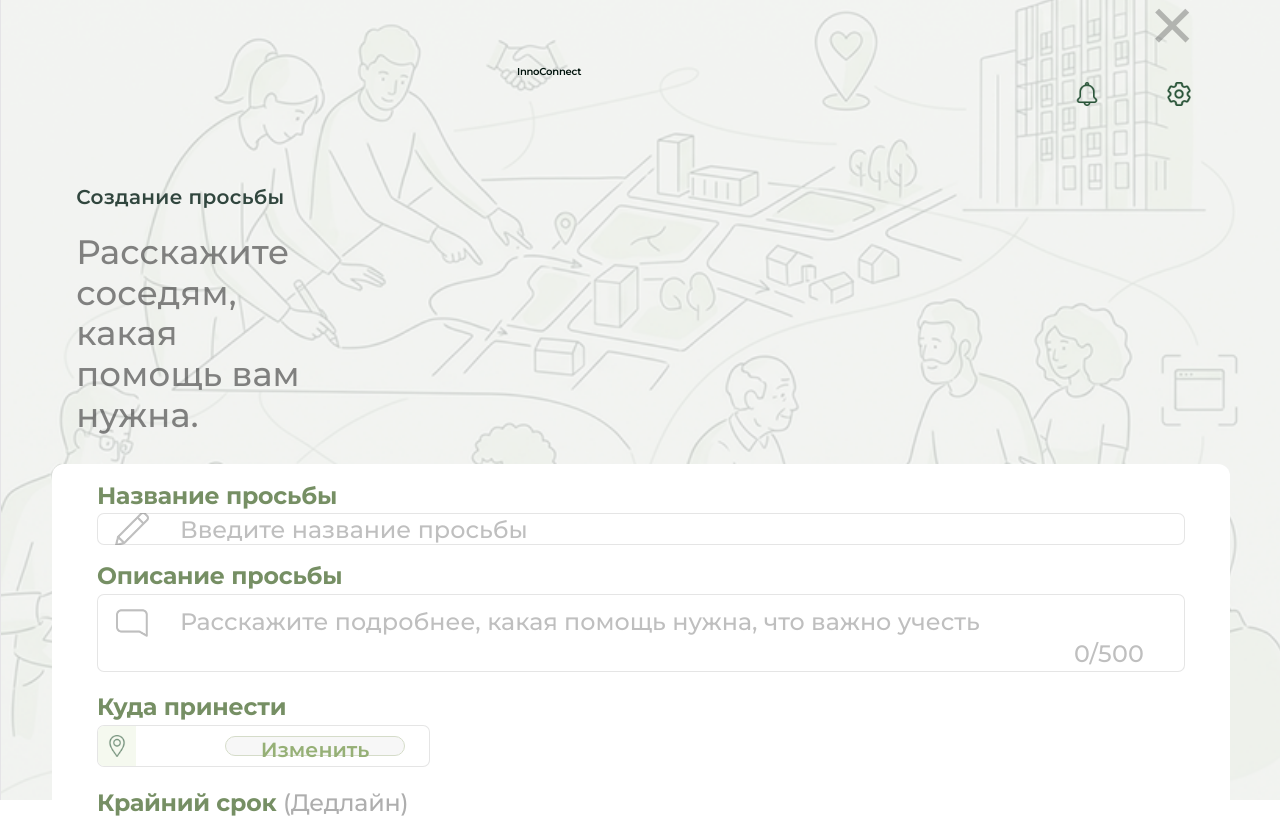
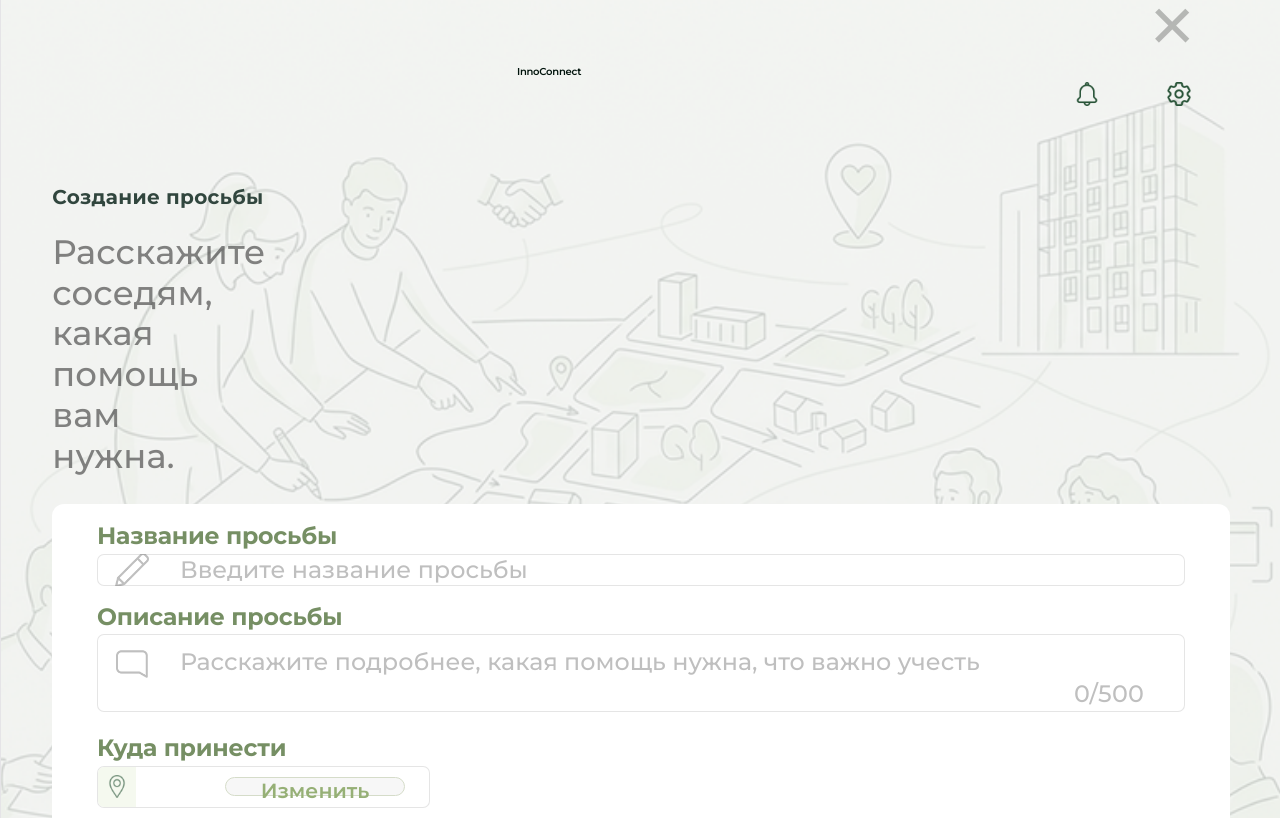
Before and after one commit to Mukhin-I/InnoConnect, a React (Vite) app in the folder frontend/: page /create-request in a window 1280 px wide. Shown: the top 818 px of the page. Built offline with nearby package versions, Linux system fonts and the light colour scheme; a web font is replaced by a local one.

Commit message:
fix(meeting/request creation): fix subheader width

```diff
--- a/frontend/src/Chat.jsx
+++ b/frontend/src/Chat.jsx
@@ -116,7 +116,7 @@ const navigate = useNavigate();
       <header className="chat-header">
         <div className="header-left">
         <button className="rtr-back-btn" onClick={() => navigate('/chats')}>
-            <svg width="24" height="24" viewBox="0 0 24 24" fill="none" xmlns="http://www.w3.org/2000/svg">
+            <svg width="18" height="18" viewBox="0 0 24 24" fill="none" xmlns="http://www.w3.org/2000/svg">
               <path d="M15 18L9 12L15 6" stroke="#1A1D1E" strokeWidth="2" strokeLinecap="round" strokeLinejoin="round"/>
             </svg>
           </button>
--- a/frontend/src/MeetingCreation.css
+++ b/frontend/src/MeetingCreation.css
@@ -6,7 +6,7 @@
 
 .meeting-creation-page {
     width: 100vw;
-    height: 100vh;
+    min-height: 100vh;
     padding: 0.5vh 4vw;
     background-color: #f5f5f5;
     background-image: url('./assets/bg.png');
@@ -14,6 +14,7 @@
     background-position: center;
     background-size: cover;
     margin: 0 auto;
+    padding-bottom: 30px;
 }
 
 .close-button-creation {
@@ -67,6 +68,11 @@
     line-height: 1.2;
     margin-top: 0;
     margin-bottom: 2.25vh;
+    width: 80%;
+}
+
+.text-header-p {
+    width: 80% !important;
 }
 
 .creation-card {
--- a/frontend/src/MeetingCreation.jsx
+++ b/frontend/src/MeetingCreation.jsx
@@ -196,7 +196,7 @@ function MeetingCreation() {
           </div>
           <div className="text-header">
             <h1>Создание мероприятия</h1>
-            <p>Расскажите о вашем мероприятии, чтобы другие пользователи могли присоединиться.</p>
+            <p className="text-header-p">Расскажите о вашем мероприятии, чтобы другие пользователи могли присоединиться.</p>
           </div>
           <form onSubmit={handleSubmit}>
             <div className="creation-card">
--- a/frontend/src/RequestCreation.css
+++ b/frontend/src/RequestCreation.css
@@ -8,7 +8,7 @@
 
 .request-creation-page {
     width: 100vw;
-    height: 100vh;
+    min-height: 100vh;
     padding: 0.5vh 4vw;
     background-color: #f5f5f5;
     background-image: url('./assets/bg.png');
@@ -16,6 +16,7 @@
     background-position: center;
     background-size: cover;
     margin: 0 auto;
+    padding-bottom: 30px;
 }
 
 .close-button-creation {
@@ -43,6 +44,7 @@
     text-align: left;
     width: 68vw;
     margin-top: 40px;
+    padding-left: 0 !important;
 }
 
 .header-top h2 {
@@ -56,7 +58,7 @@
 .text-header h1 {
     font-family: 'Montserrat', sans-serif !important;
     font-size: 4vw;
-    font-weight: 600;
+    font-weight: 700 !important;
     color: #000000;
     margin-bottom: 3vh;
     letter-spacing: 0.5vw;
@@ -70,6 +72,7 @@
     line-height: 1.2;
     margin-top: 0;
     margin-bottom: 2.25vh;
+    width: 65%;
 }
 
 .creation-card {
```
